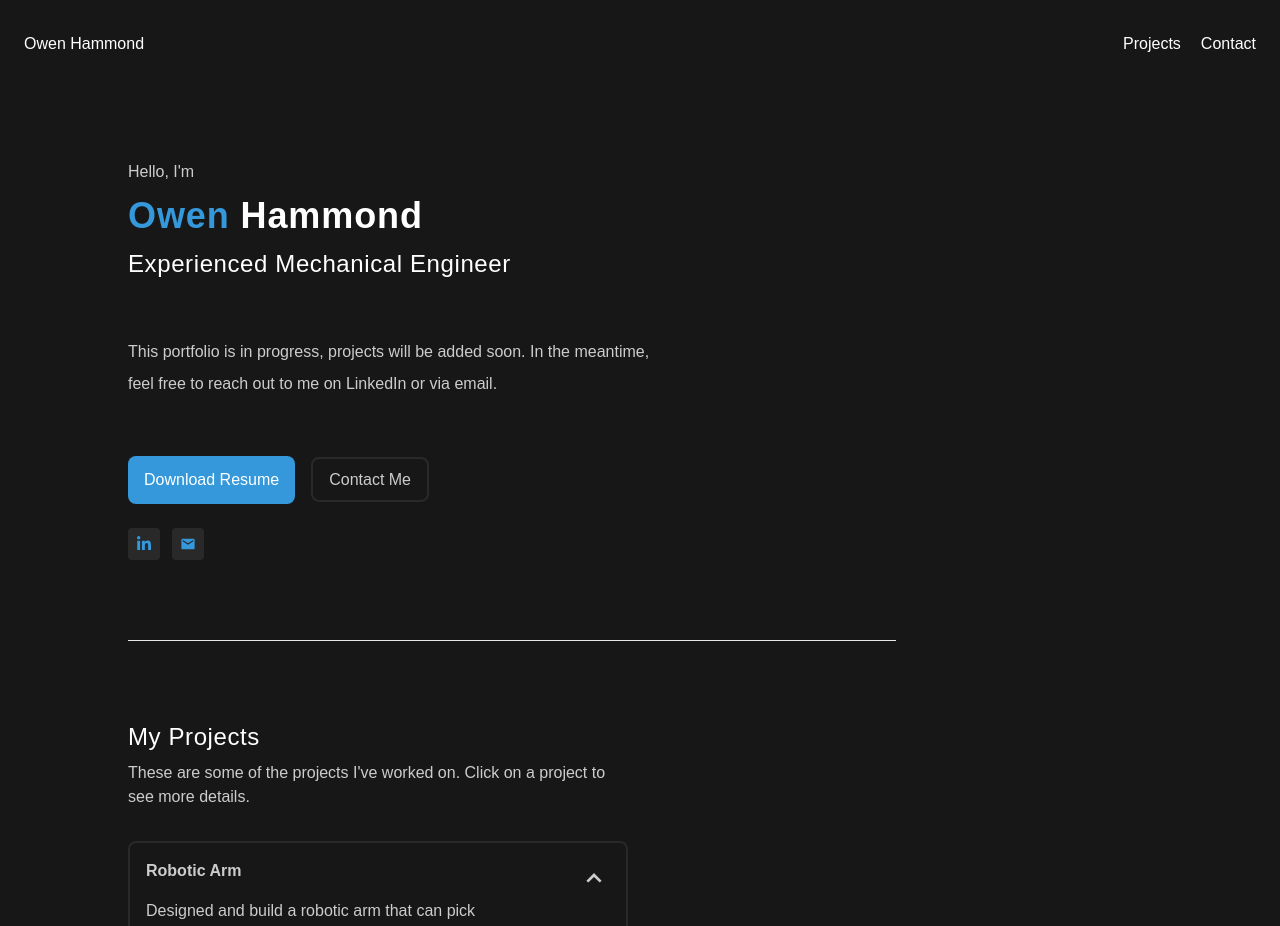
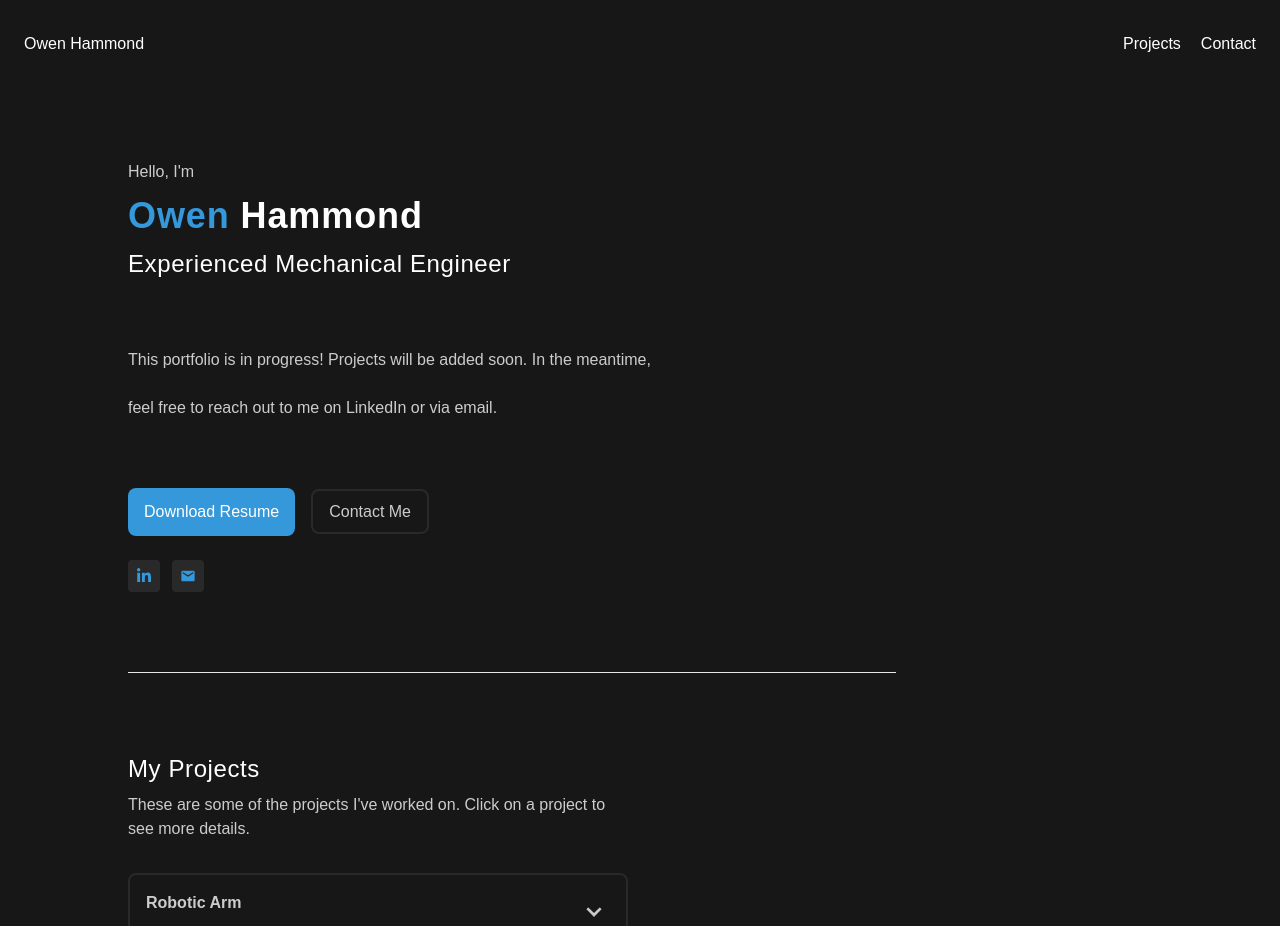
Before and after one commit to OwenHammond8/owenhammond.me, a React (Vite) app: page / in a window 1280 px wide. Shown: the top 926 px of the page. Built offline with nearby package versions, Linux system fonts and the light colour scheme.

Commit message:
main text and dropdown

```diff
--- a/src/App.tsx
+++ b/src/App.tsx
@@ -76,8 +76,8 @@ export default function App() {
               </h2>
             </div>
 
-            <p className="max-w-[550px] leading-[2]">
-              This portfolio is in progress, projects will be added soon. In the
+            <p className="max-w-[550px] leading-[3]">
+              This portfolio is in progress! Projects will be added soon. In the
               meantime, feel free to reach out to me on LinkedIn or via email.
             </p>
 
--- a/src/components/ProjectCard.tsx
+++ b/src/components/ProjectCard.tsx
@@ -12,7 +12,7 @@ export default function ProjectCard({
   description: string;
   youtubeUrl: string;
 }) {
-  const [isExpanded, setIsExpanded] = useState(false);
+  const [isExpanded, setIsExpanded] = useState(true);
 
   return (
     <div className="inline-block min-w-[500px] p-4 rounded-lg border-2 border-foreground">
```
